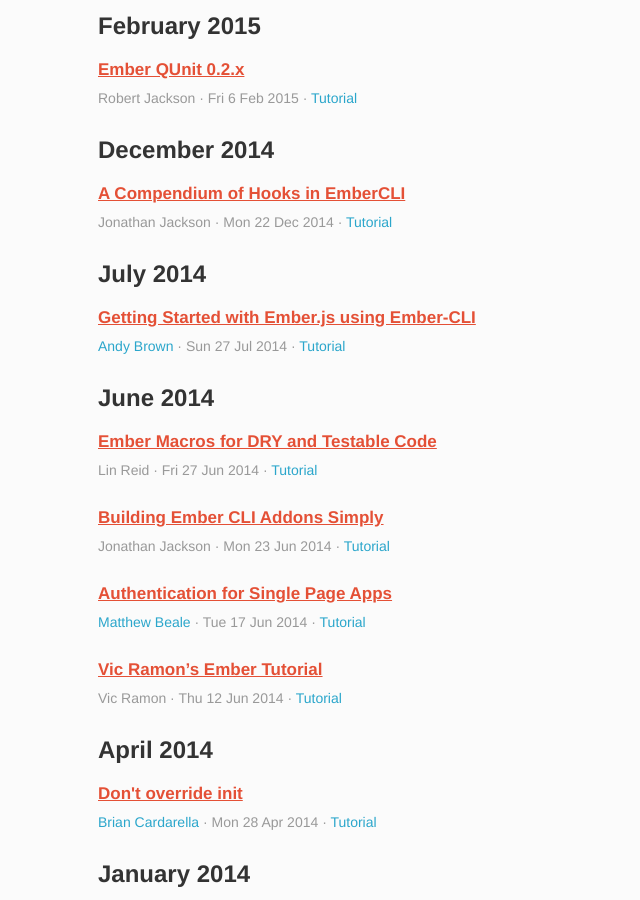
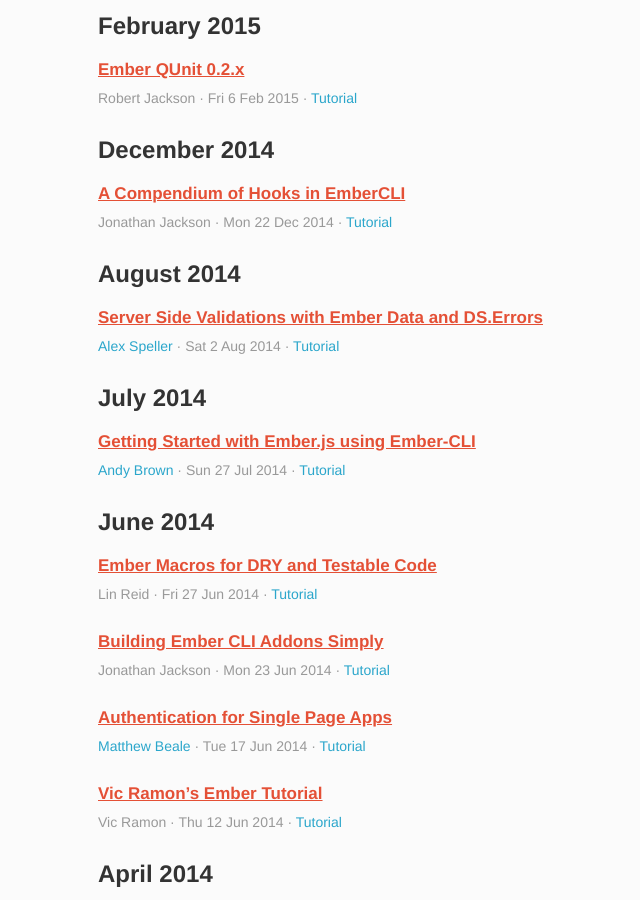
Before and after one commit to emberwatch/emberwatch, a Jekyll site: the page built from tutorials.html, in a window 1280 px wide and 900 px high, scrolled down 5683 px. Shown: the whole window, without its empty margins (82-722 px from the left). Built offline with Jekyll 4.4.1, drawn with Linux system fonts in a browser that asks for light colours; Markdown is read by kramdown in place of the engine named in the settings; comment, search, counter and statistics services are not loaded.

Commit message:
[Add Article] Server Side Validations with Ember Data and DS.Errors

```diff
--- a/_data/tutorials.yml
+++ b/_data/tutorials.yml
@@ -555,6 +555,12 @@
   date: '2014-12-22'
   urls:
   - http://hashrocket.com/blog/posts/a-compendium-of-hooks-in-embercli
+- title: Server Side Validations with Ember Data and DS.Errors
+  author_ids:
+  - 82
+  date: '2014-08-02'
+  urls:
+  - http://alexspeller.com/server-side-validations-with-ember-data-and-ds-errors/
 - title: 'Getting Started with Ember.js using Ember-CLI'
   author_ids:
   - 147
```
